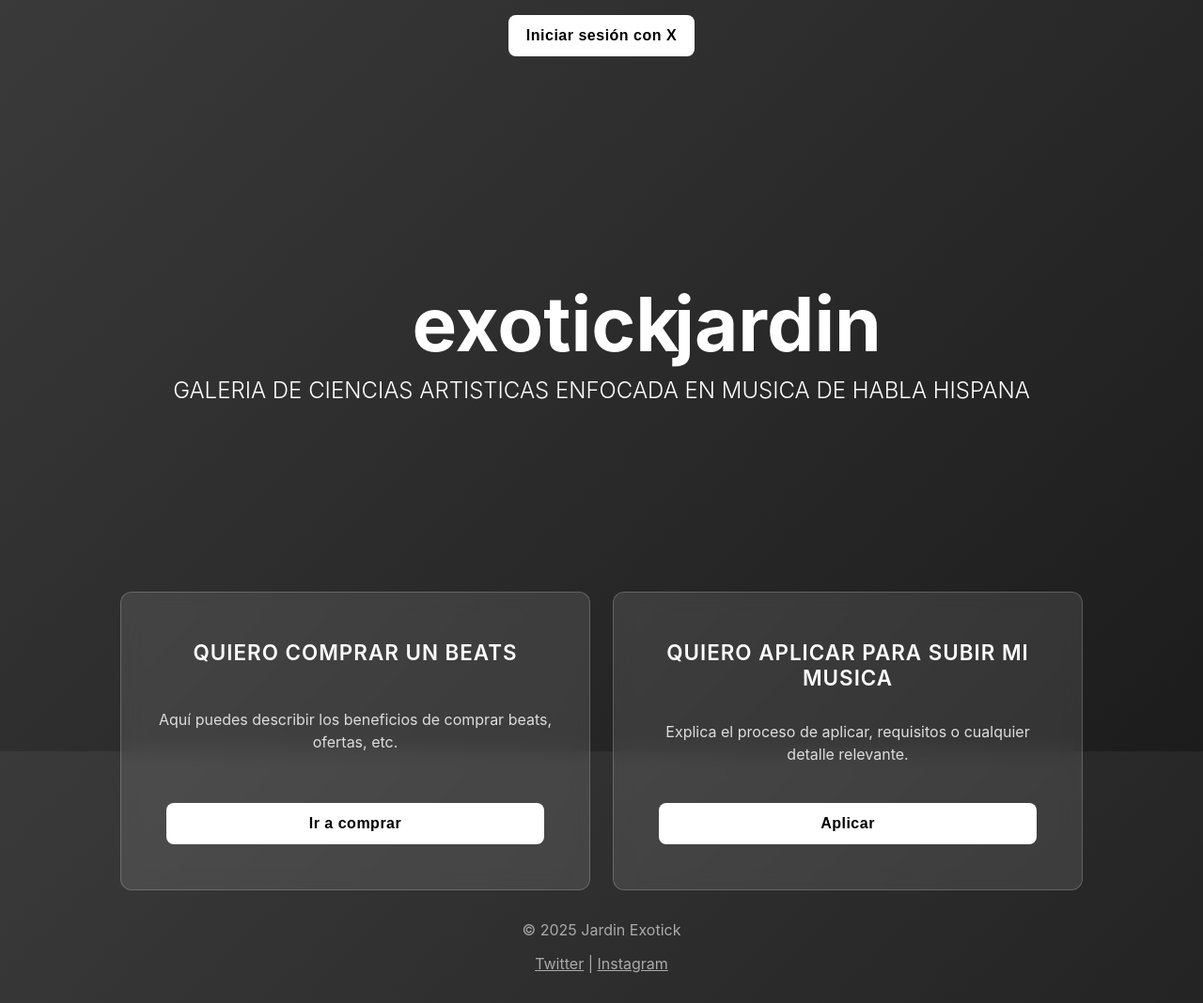
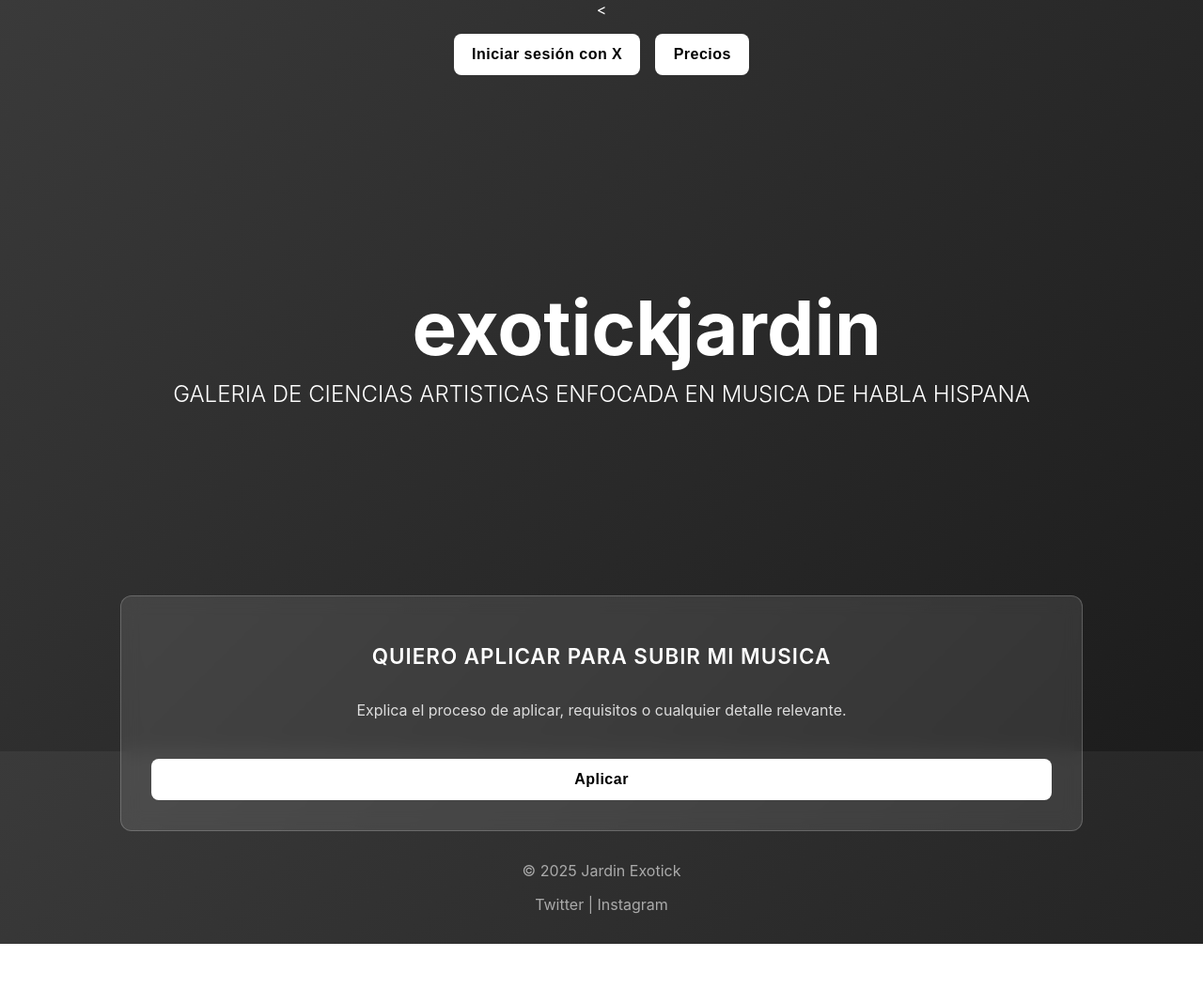
Before and after one commit to muellebeats/jardinexotick, a plain HTML site: page index.html in a window 1280 px wide. Shown: the whole page at 94% size. After the commit the page ends 1005 px from the top, so only its background shows below. Drawn offline with Linux system fonts and the light colour scheme.

Commit message:
Update index.html

```diff
--- a/index.html
+++ b/index.html
@@ -1,9 +1,8 @@
-<!DOCTYPE html>
+<<!DOCTYPE html>
 <html lang="en">
 <head>
   <meta name="viewport" content="width=device-width, initial-scale=1.0" />
   <meta name="description" content="Galería de ciencias artísticas enfocada en música de habla hispana." />
-
   <meta charset="UTF-8">
   <title>Jardin Exotick - Starlink Style</title>
   <style>
@@ -27,9 +26,15 @@
       position: relative;
     }
 
-    /* Botón de inicio de sesión con X (Twitter) */
+    /* Contenedor superior para los botones */
+    .top-buttons {
+      margin-top: 1rem;
+      display: flex;
+      gap: 1rem;
+    }
+
+    /* Botones generales */
     button {
-      margin: 1rem;
       padding: 0.8rem 1.2rem;
       font-size: 1rem;
       cursor: pointer;
@@ -78,7 +83,7 @@
       font-size: 24px;
       margin-top: 0.5rem;
       font-weight: 300; /* Más delgado para contrastar */
-      text-transform: uppercase; /* Opcional, si te gusta en mayúsculas */
+      text-transform: uppercase; /* Opcional */
     }
 
     /* Intercambio de posiciones a los 2s */
@@ -98,7 +103,6 @@
       0%   { transform: translateX(0); }
       100% { transform: translateX(-180px); }
     }
-
 
     /* ---------------------------------------------
        RECUADROS ESTILO "STARLINK"
@@ -155,16 +159,35 @@
 
     .plan-card button {
       margin-top: 1rem;
-      /* Hereda estilos base de button, si deseas personalizar más, hazlo aquí */
+      /* Hereda estilos base de button */
+    }
+
+    footer {
+      padding: 1rem;
+      text-align: center;
+      color: #aaa;
+    }
+    footer a {
+      color: #aaa;
+      text-decoration: none;
+    }
+    footer a:hover {
+      text-decoration: underline;
     }
   </style>
 </head>
 <body>
+  <!-- Contenedor de botones en la parte superior -->
+  <div class="top-buttons">
     <!-- Botón de inicio de sesión con X (Twitter) -->
     <button onclick="window.location.href='https://logwithx.onrender.com/auth/twitter'">
-
       Iniciar sesión con X
     </button>
+    <!-- Botón de Precios -->
+    <button onclick="window.location.href='precios.html'">
+      Precios
+    </button>
+  </div>
 
   <!-- ANIMACIÓN "jardin exotick" -->
   <div class="container" id="container">
@@ -176,19 +199,7 @@
 
   <!-- RECUADROS ESTILO STARLINK -->
   <div class="plans">
-    <!-- Primer recuadro -->
-    <div class="plan-card">
-      <h2>quiero comprar un beats</h2>
-      <p>
-        Aquí puedes describir los beneficios de comprar beats,
-        ofertas, etc.
-      </p>
-      <button onclick="window.location.href='comprarBeats.html'">
-        Ir a comprar
-      </button>
-    </div>
-
-    <!-- Segundo recuadro -->
+    <!-- Único recuadro (se eliminó el de "quiero comprar un beats") -->
     <div class="plan-card">
       <h2>quiero aplicar para subir mi musica</h2>
       <p>
@@ -207,11 +218,13 @@
       document.getElementById('container').classList.add('swap');
     }, 2000);
   </script>
+
+  <footer>
+    <p>© 2025 Jardin Exotick</p>
+    <p>
+      <a href="https://twitter.com/jardinexotick">Twitter</a> |
+      <a href="https://instagram.com/jardinexotick">Instagram</a>
+    </p>
+  </footer>
 </body>
-  <footer style="padding: 1rem; text-align: center; color: #aaa;">
-  <p>© 2025 Jardin Exotick</p>
-  <p><a href="https://twitter.com/jardinexotick" style="color: #aaa;">Twitter</a> |
-     <a href="https://instagram.com/jardinexotick" style="color: #aaa;">Instagram</a></p>
-</footer>
-
 </html>
```
Lines whose indentation alone changed are shown as unchanged.
